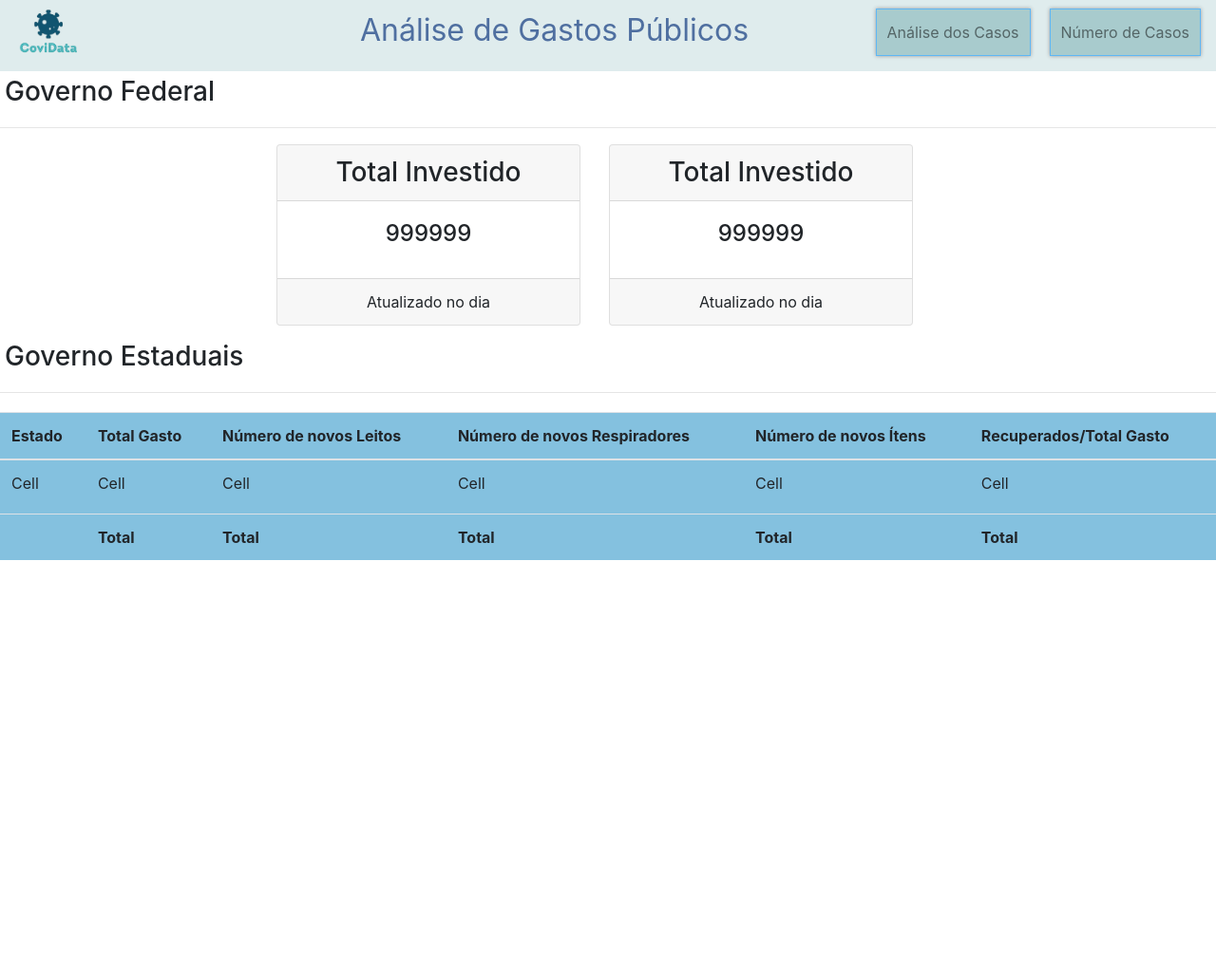
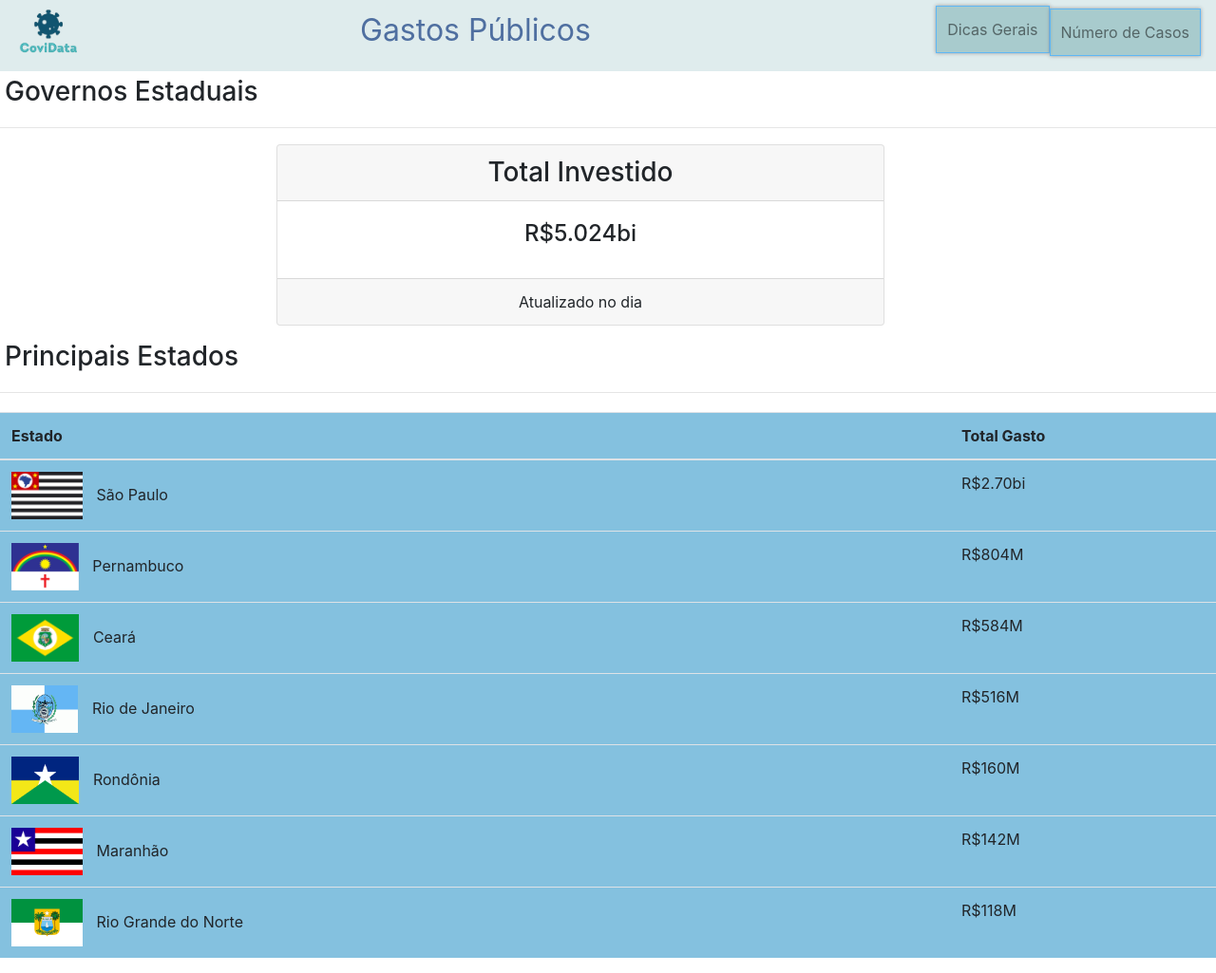
Before and after one commit to igoramdias/CoviDATA, a Django app: page /controlgastos/ in a window 1280 px wide. Shown: the whole page at 95% size. Before the commit the page ends 590 px from the top, so only its background shows below. Run offline with Django 3.2, Linux system fonts and the light colour scheme; data comes from the database, SQL or seed files in the repository; some libraries are stand-ins or nearby versions.

Commit message:
Páginas prontas

```diff
--- a/CoviDATA/CoviDATA_app/templates/controlgastos.html
+++ b/CoviDATA/CoviDATA_app/templates/controlgastos.html
@@ -22,14 +22,14 @@
                 <!-- Brand -->
                 <a class="navbar-brand" href="../"><img src="{{ logo.image.url }}" style="width: 20%;"></a>
 
-                <header id="header"><p style="color: rgb(79, 111, 160);">Análise de Gastos Públicos</p></header>
+                <header id="header"><p style="color: rgb(79, 111, 160);">Gastos Públicos</p></header>
 
                 <!-- Links -->
                 <div class="collapse navbar-collapse justify-content-end" id="nav-content">
                     <ul class="navbar-nav">
                         <li class="nav-item">
-                            <button id="analicasos_but">
-                                <a class="nav-link" href="../analicasos">Análise dos Casos</a>
+                            <button id="dicasgerais_but">
+                                <a class="nav-link" href="../dicasgerais">Dicas Gerais</a>
                             </button>
                         </li>
                         <li class="nav-item">
@@ -42,22 +42,15 @@
             </nav>
         </div>
 
-        <h3 style="margin-top: 0px; padding: 5px;">Governo Federal</h3>
+        <h3 style="margin-top: 0px; padding: 5px;">Governos Estaduais</h3>
         <hr>
         <table width="700" style="margin-top: -20px; table-layout: fixed; margin-left: auto; margin-right: auto;">
             <tbody>
                 <tr>
                     <td style="text-align: center; width: 80px;">
-                        <div class="card" style="max-width: 20rem; margin-top: 20px;">
+                        <div class="card" style="max-width: 40rem; margin-top: 20px;">
                             <h3 class="card-header">Total Investido</h3>
-                            <div class="card-body"><h4 class="card-title">999999</h4></div>
-                            <div class="card-footer">Atualizado no dia</div>
-                        </div>
-                    </td>
-                    <td style="text-align: center; width: 80px;">
-                        <div class="card" style="max-width: 20rem; margin-top: 20px;">
-                            <h3 class="card-header">Total Investido</h3>
-                            <div class="card-body"><h4 class="card-title">999999</h4></div>
+                            <div class="card-body"><h4 class="card-title">R$5.024bi</h4></div>
                             <div class="card-footer">Atualizado no dia</div>
                         </div>
                     </td>
@@ -65,37 +58,50 @@
             </tbody>
         </table>
 
-        <h3 style="margin-top: 10px; padding: 5px;">Governo Estaduais</h3>
+        <h3 style="margin-top: 10px; padding: 5px;">Principais Estados</h3>
         <hr>
         <table id="center_estate" class="table table-hover">
             <thead>
                 <tr>
                     <th>Estado</th>
                     <th>Total Gasto</th>
-                    <th>Número de novos Leitos</th>
-                    <th>Número de novos Respiradores</th>
-                    <th>Número de novos Ítens</th>
-                    <th>Recuperados/Total Gasto</th>
                 </tr>
             </thead>
-            <tfoot>
-                <tr>
-                    <th></th>
-                    <th>Total</th>
-                    <th>Total</th>
-                    <th>Total</th>
-                    <th>Total</th>
-                    <th>Total</th>
-                </tr>
-            </tfoot>
             <tbody>
                 <tr onclick="input" data-toggle="modal" href="#largeShoes">
-                    <td><label>Cell</label></td>
-                    <td><label>Cell</label></td>
-                    <td><label>Cell</label></td>
-                    <td><label>Cell</label></td>
-                    <td><label>Cell</label></td>
-                    <td><label>Cell</label></td>
+                    <td id="name" style="width: 1000px;"> <img src="../media/São_Paulo.png"100px" height="50px" style="margin-right: 10px;">
+                        <label>São Paulo</label></td>
+                    <td><label>R$2.70bi</label></td>
+                </tr>
+                <tr onclick="input" data-toggle="modal" href="#largeShoes">
+                    <td id="name" style="width: 1000px;"> <img src="../media/Pernambuco.png"100px" height="50px" style="margin-right: 10px;">
+                        <label>Pernambuco</label></td>
+                    <td><label>R$804M</label></td>
+                </tr>
+                <tr onclick="input" data-toggle="modal" href="#largeShoes">
+                    <td id="name" style="width: 1000px;"> <img src="../media/Ceará.png"100px" height="50px" style="margin-right: 10px;">
+                        <label>Ceará</label></td>
+                    <td><label>R$584M</label></td>
+                </tr>
+                <tr onclick="input" data-toggle="modal" href="#largeShoes">
+                    <td id="name" style="width: 1000px;"> <img src="../media/Rio de Janeiro.png"100px" height="50px" style="margin-right: 10px;">
+                        <label>Rio de Janeiro</label></td>
+                    <td><label>R$516M</label></td>
+                </tr>
+                <tr onclick="input" data-toggle="modal" href="#largeShoes">
+                    <td id="name" style="width: 1000px;"> <img src="../media/Rondônia.png"100px" height="50px" style="margin-right: 10px;">
+                        <label>Rondônia</label></td>
+                    <td><label>R$160M</label></td>
+                </tr>
+                <tr onclick="input" data-toggle="modal" href="#largeShoes">
+                    <td id="name" style="width: 1000px;"> <img src="../media/Maranhão.png"100px" height="50px" style="margin-right: 10px;">
+                        <label>Maranhão</label></td>
+                    <td><label>R$142M</label></td>
+                </tr>
+                <tr onclick="input" data-toggle="modal" href="#largeShoes">
+                    <td id="name" style="width: 1000px;"> <img src="../media/Rio Grande do Norte.png"100px" height="50px" style="margin-right: 10px;">
+                        <label>Rio Grande do Norte</label></td>
+                    <td><label>R$118M</label></td>
                 </tr>
             </tbody>
         </table>
--- a/CoviDATA/CoviDATA_app/templates/dicasgerais.html
+++ b/CoviDATA/CoviDATA_app/templates/dicasgerais.html
@@ -34,7 +34,7 @@
                         </li>
                         <li class="nav-item">
                             <button id="contgast_but">
-                                <a class="nav-link" href="../controlgastos">Controle dos Gastos</a>
+                                <a class="nav-link" href="../controlgastos">Gastos Públicos</a>
                             </button>
                         </li>
                     </ul>
--- a/CoviDATA/CoviDATA_app/templates/numcasos.html
+++ b/CoviDATA/CoviDATA_app/templates/numcasos.html
@@ -28,13 +28,13 @@
                 <div class="collapse navbar-collapse justify-content-end" id="nav-content">
                     <ul class="navbar-nav">
                         <li class="nav-item">
-                            <button id="analicasos_but">
-                                <a class="nav-link" href="../analicasos">Análise dos Casos</a>
+                            <button id="dicasgerais_but">
+                                <a class="nav-link" href="../dicasgerais">Dicas Gerais</a>
                             </button>
                         </li>
                         <li class="nav-item">
                             <button id="contgast_but">
-                                <a class="nav-link" href="../controlgastos">Controle dos Gastos</a>
+                                <a class="nav-link" href="../controlgastos">Gastos Públicos</a>
                             </button>
                         </li>
                     </ul>
```
